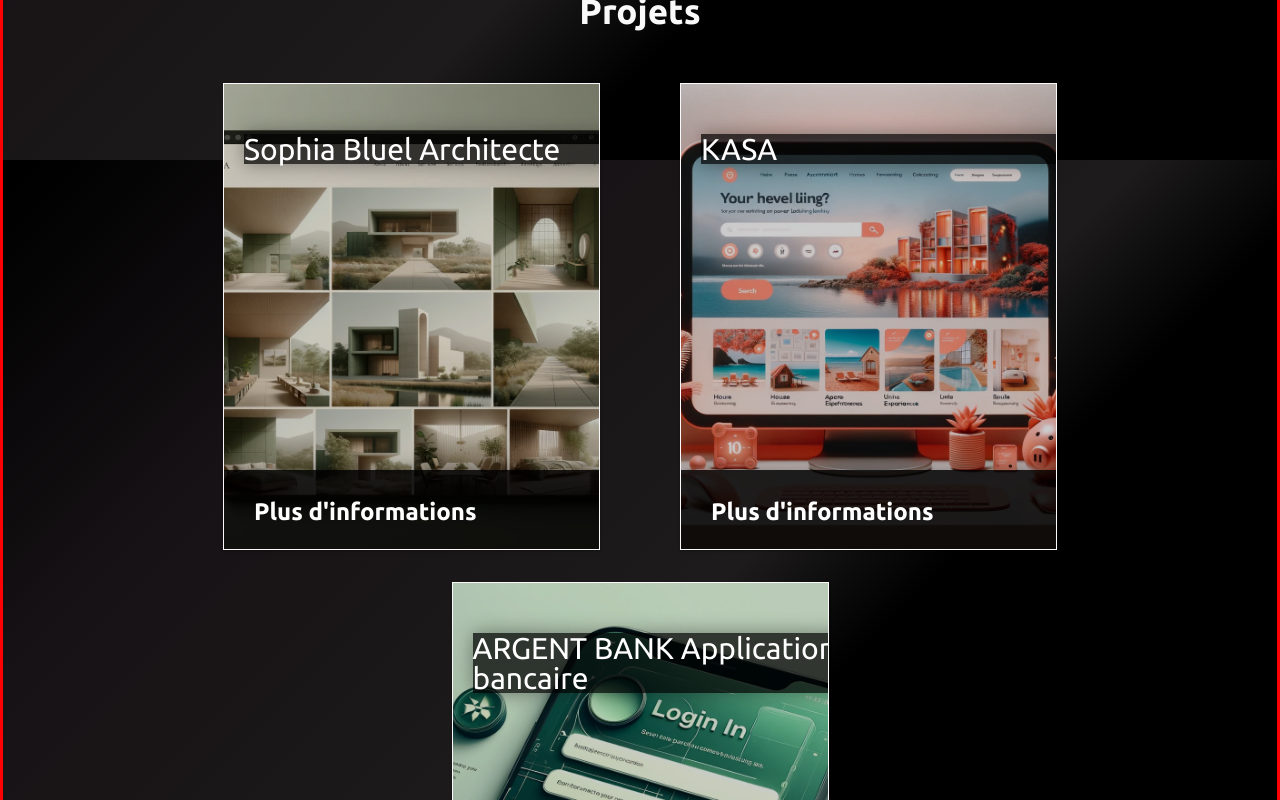
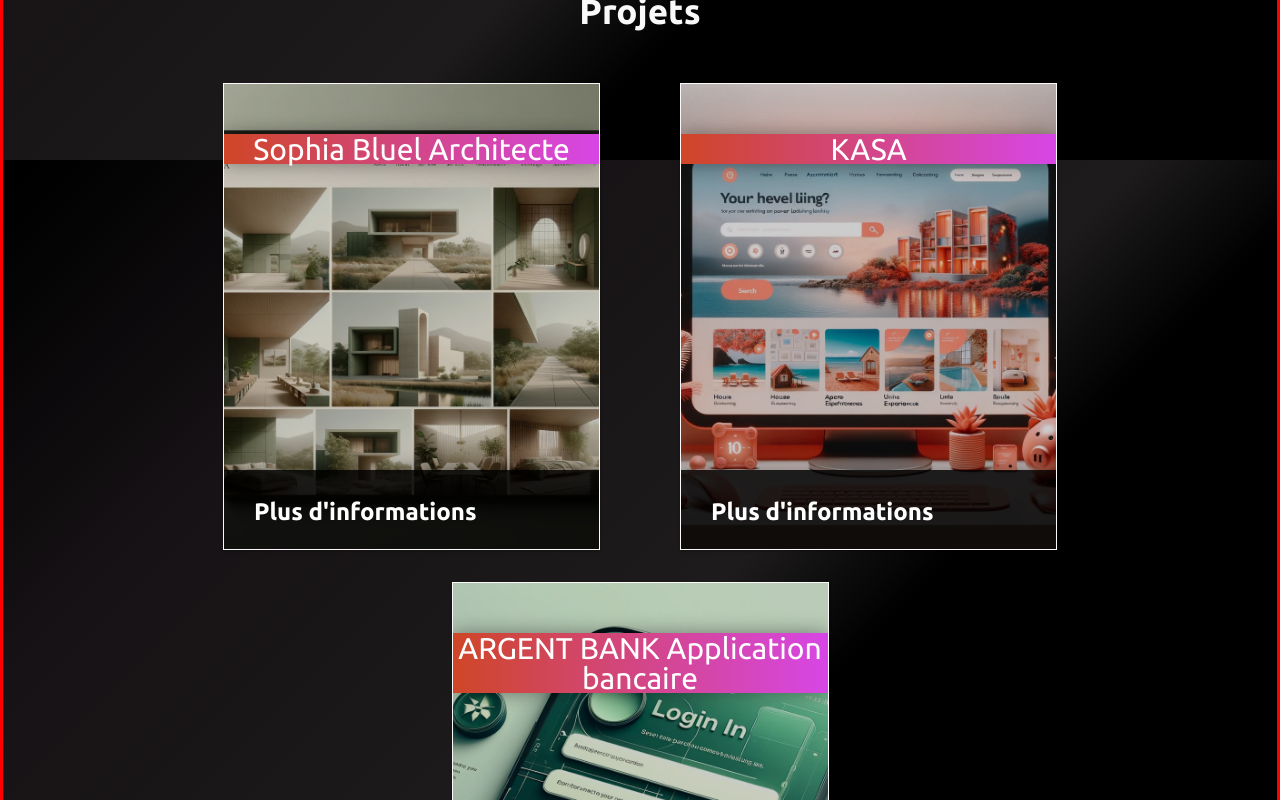
Before and after one commit to Soniadevpro/Sabbahi_Sonia_12_05022024, a React (Vite) app: page / in a window 1280 px wide. Shown: the part 1440-2240 px from the top of the page. Built offline with nearby package versions, Linux system fonts and the light colour scheme.

Commit message:
amelioration card

```diff
--- a/src/components/card/card.scss
+++ b/src/components/card/card.scss
@@ -75,7 +75,7 @@ figure {
   h1 {
     position: absolute;
     top: 50px;
-    left: 20px;
+
     margin: 0;
     padding: 0;
     color: white;
@@ -86,9 +86,10 @@ figure {
     transform: scale(1);
     transition: 0.25s ease;
     z-index: 500;
-    background-color: rgba(0, 0, 0, 0.733);
+    background: linear-gradient(to right, rgb(207, 70, 39), rgb(215, 70, 230));
     box-shadow: 0 0 20px rgba(0, 0, 0, 0.4);
     width: 100%;
+    text-align: center;
   }
   img {
     height: 100%;
@@ -107,6 +108,7 @@ figure {
     color: white;
     line-height: 1;
     transition: 0.25s;
+
     h2 {
       margin: 0 0 20px;
       padding: 0;
@@ -114,20 +116,6 @@ figure {
     p {
       font-size: 14px;
       line-height: 1.75;
-    }
-    .button-card {
-      position: relative;
-      display: flex;
-      align-items: center;
-      justify-content: center;
-      margin: 10px 0 0;
-      padding: 10px 30px;
-      background-color: $color-2;
-      border: none;
-      border-radius: 5px;
-      color: white;
-      font-size: 14px;
-      cursor: pointer;
     }
   }
 }
--- a/src/components/card/card.tsx
+++ b/src/components/card/card.tsx
@@ -20,7 +20,7 @@ function Card() {
       <figcaption>
         <h2>Plus d'informations</h2>
         <p>Ce projet m'a initié à la création de site dynamique en Javascript, à la création d'un système de connexion, à manipuler une API, ajouter et supprimer des éléments dynamiquement. </p>
-        <button>Github</button>
+        <button><a href="https://github.com/Soniadevpro/Sabbahi_Sonia_6_04102023.git"target="_blank" rel="noopener noreferrer">Github</a></button>
         <button>Javascript</button>
       </figcaption>
     </figure>
@@ -30,7 +30,7 @@ function Card() {
       <figcaption>
       <h2>Plus d'informations</h2>
         <p>L'objectif de ce projet était de faire passer l'application anciennement en ASP.NET en React.js. Apprendre à utiliser les hooks, les composants, les props, et donner du style avec le préprocesseur SASS.</p>
-        <button >Github</button>
+        <button><a href="https://github.com/Soniadevpro/Sabbahi_Sonia_8_05122023.git"target="_blank" rel="noopener noreferrer">Github</a></button>
         <button >React</button>
         <button >SASS</button>
       </figcaption>
@@ -41,7 +41,7 @@ function Card() {
       <figcaption>
       <h2 >Plus d'informations</h2>
         <p>Nouvelle application bancaire sur le marché, Argent Bank est une initiation à Redux avec React. L'objectif était de créer un système de connexion/déconnexion en passant par le store de Redux.</p>
-        <button>Github</button>
+        <button><a href="https://github.com/Soniadevpro/Sabbahi_Sonia_11_15022024.git"target="_blank" rel="noopener noreferrer">Github</a></button>
         <button>React</button>
         <button>Redux</button>
       </figcaption>
@@ -58,8 +58,8 @@ function Card() {
       <figcaption>
         <h2>Plus d'informations</h2>
         <p>Expert React - Typescript </p>
-        <button>Github</button>
-        <button>Javascript</button>
+        <button>Lien vers la formation</button>
+
       </figcaption>
     </figure>
       <figure className="image-block-courses">
@@ -68,7 +68,7 @@ function Card() {
       <figcaption>
       <h2>Plus d'informations</h2>
         <p>Titre RNCP de niveau 5 - Bac+2.</p>
-        <button>Informations sur openclassrooms</button>
+        <button>Lien vers la formation</button>
 
       </figcaption>
     </figure>
```
